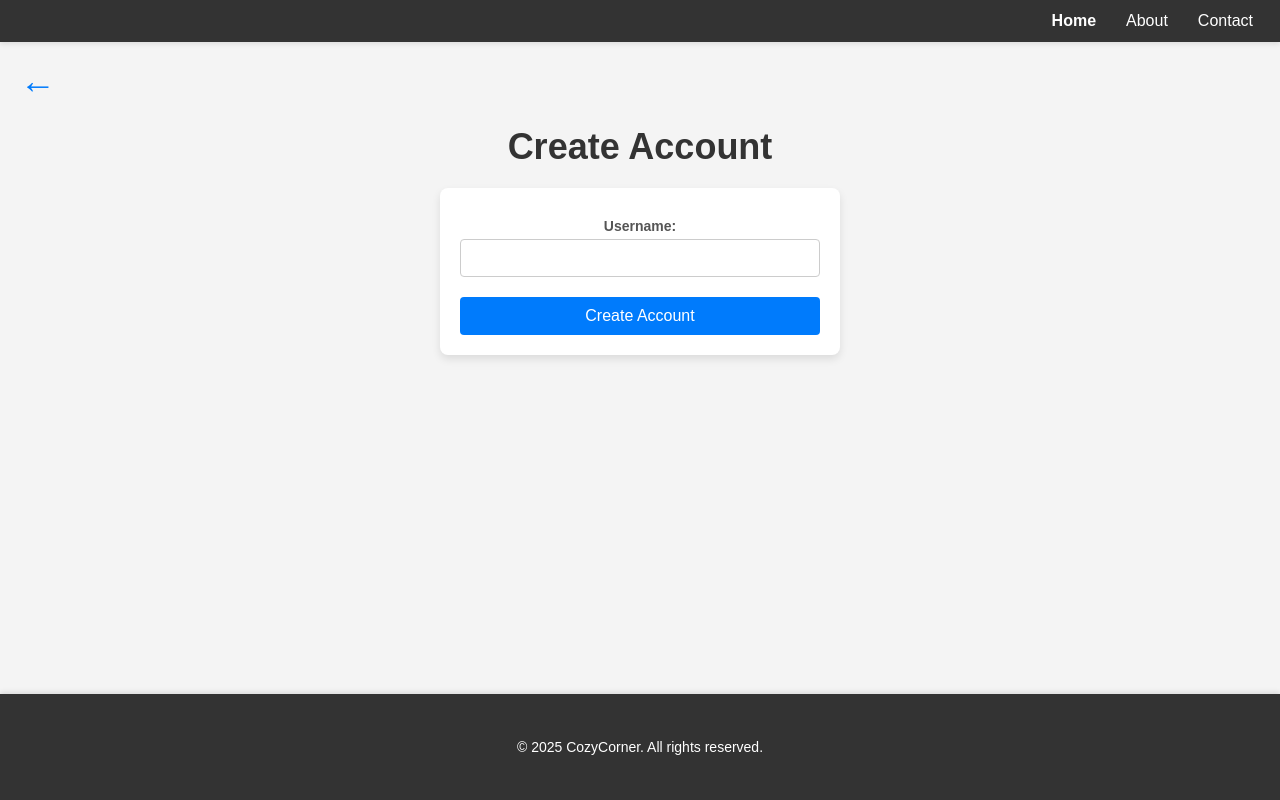
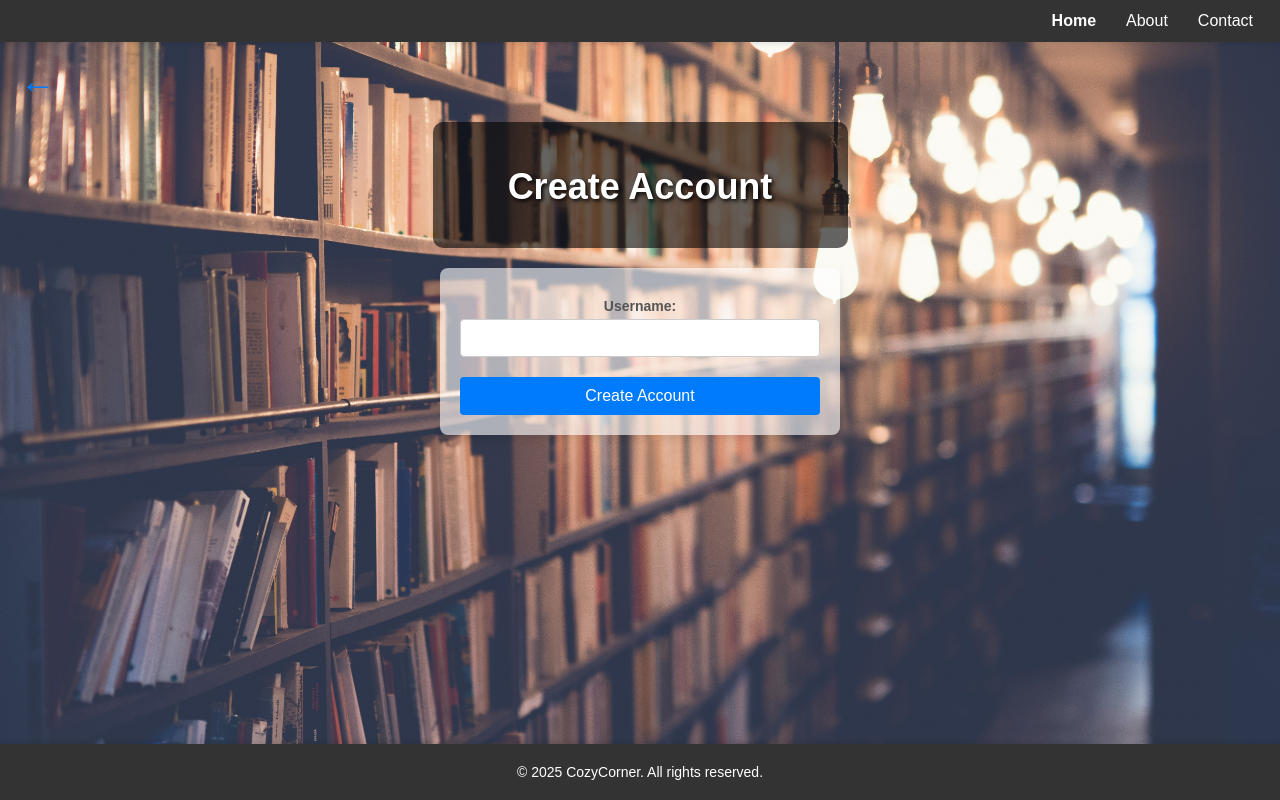
Before and after one commit to LoganPickell/AgileArchitects_ModernSoftwareDevelopment, a Flask app: page /create_account in a window 1280 px wide. Run offline with Flask 3, Linux system fonts and the light colour scheme.

Commit message:
Move login to home screen, add background, make footer a bit smaller, add image column to book table

```diff
--- a/app.py
+++ b/app.py
@@ -4,9 +4,24 @@ import requests
 
 app = Flask(__name__)
 
-@app.route('/')
+
+@app.route('/', methods=['GET', 'POST'])
 def home():
-    return render_template('home.html')
+    error = None
+    if request.method == 'POST':
+        username = request.form['username']
+
+        with sqlite3.connect("db.sqlite") as conn:
+            cursor = conn.cursor()
+            cursor.execute("SELECT user_id, username FROM users WHERE username = ?", (username,))
+            user = cursor.fetchone()
+
+            if user:
+                return redirect(url_for('dashboard', username=username))
+            else:
+                error = "Invalid username. Please try again."
+
+    return render_template('home.html', error=error)
 
 @app.route('/create_account', methods=['GET', 'POST'])
 def create_account():
@@ -25,24 +40,6 @@ def create_account():
                     error = "Username already exists. Try another one."
 
     return render_template('create_account.html', error=error)
-
-@app.route('/login', methods=['GET', 'POST'])
-def login():
-    error = None
-    if request.method == 'POST':
-        username = request.form['username']
-
-        with sqlite3.connect("db.sqlite") as conn:
-            cursor = conn.cursor()
-            cursor.execute("SELECT user_id, username FROM users WHERE username = ?", (username,))
-            user = cursor.fetchone()
-
-            if user:
-                return redirect(url_for('dashboard', username=username))
-            else:
-                error = "Invalid username. Please try again."
-
-    return render_template('login.html', error=error)
 
 
 @app.route('/dashboard')
--- a/static/assets/css/styles.css
+++ b/static/assets/css/styles.css
@@ -7,6 +7,10 @@ body {
     min-height: 100vh;
     display: flex;
     flex-direction: column;
+    background-image: url('../image/books.jpg');
+    background-size: cover;
+    background-position: center;
+    background-repeat: no-repeat;
 }
 
 /* Header */
@@ -74,7 +78,6 @@ header nav ul li a:hover {
 }
 
 
-
 /* Main content area */
 main {
     flex: 1;
@@ -85,7 +88,7 @@ main {
 
 /* Create account form */
 form {
-    background-color: #ffffff;
+    background-color: rgba(255, 255, 255, 0.6);
     padding: 20px;
     border-radius: 8px;
     box-shadow: 0 4px 8px rgba(0, 0, 0, 0.1);
@@ -96,7 +99,22 @@ form {
     margin: 0 auto;
 }
 
+.title-box {
+    background-color: rgba(0, 0, 0, 0.6);
+    padding: 20px;
+    border-radius: 10px;
+    text-align: center;
+    max-width: 375px;
+    margin: 20px auto;
+}
+
 /* Headings */
+
+.title-box h1, .title-box p {
+    color: white;
+    text-shadow: 2px 2px 4px rgba(0, 0, 0, 1);
+}
+
 h1 {
     font-size: 36px;
     color: #333;
@@ -209,7 +227,7 @@ footer {
     background-color: #333;
     color: white;
     text-align: center;
-    padding: 45px 0;
+    padding: 20px 0;
     font-size: 14px;
     box-shadow: 0 -2px 5px rgba(0, 0, 0, 0.1);
     margin-top: auto;
--- a/templates/create_account.html
+++ b/templates/create_account.html
@@ -3,7 +3,9 @@
 {% block title %}Create Account{% endblock %}
 
 {% block content %}
+    <div class="title-box">
     <h1>Create Account</h1>
+    </div>
     <form method="POST">
         {% if error %}
             <p style="color: red;">{{ error }}</p>
```
Also changed, not shown: templates/home.html (+11 -1 lines), db.sqlite, static/assets/image/books.jpg (added).
